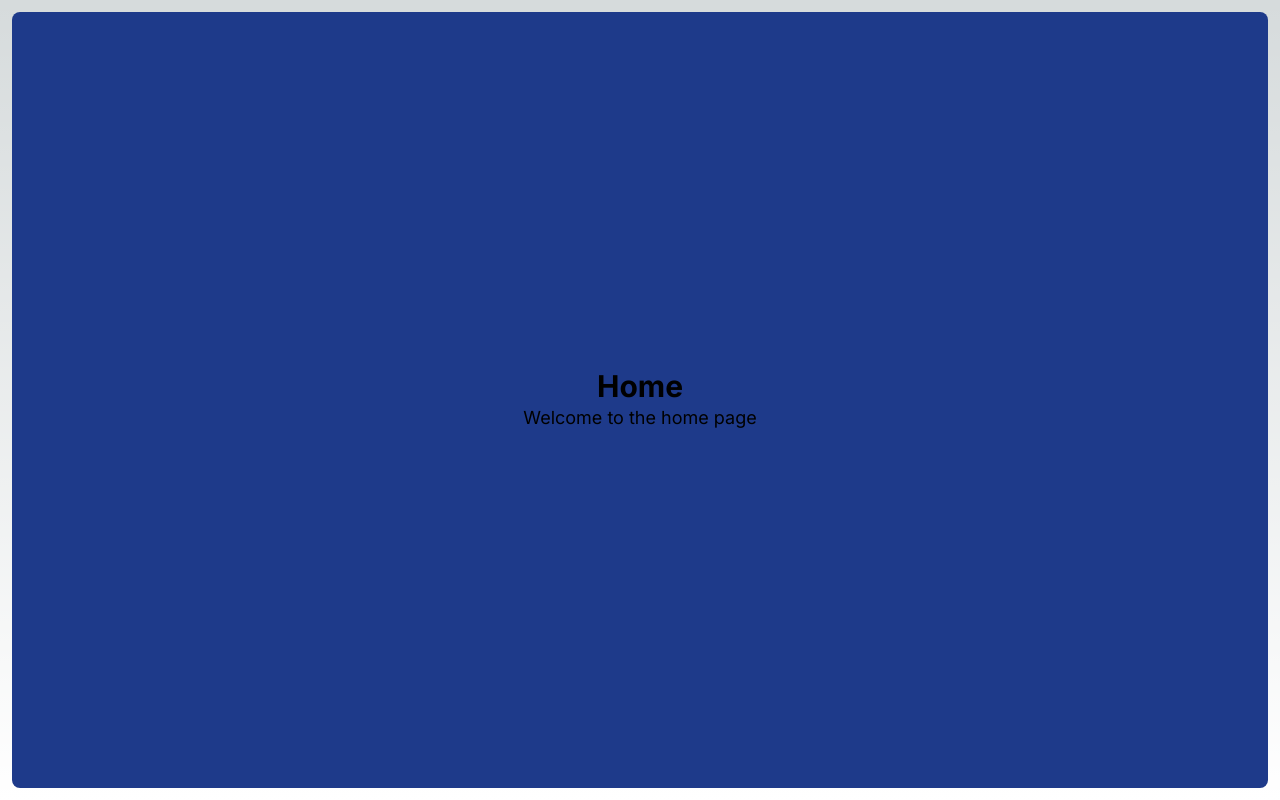
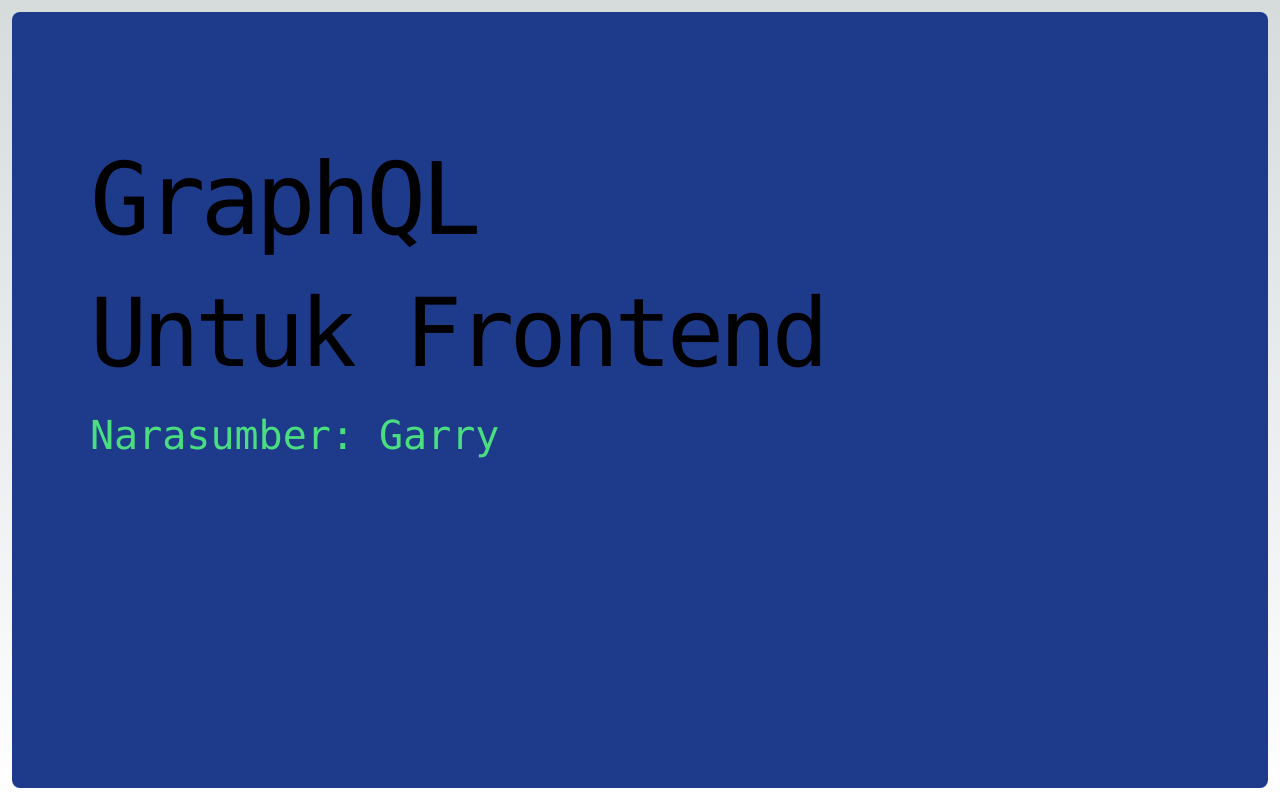
Before and after one commit to Garry14/presentation-slides, a Next.js app: page / in a window 1280 px wide. Built offline with nearby package versions, Linux system fonts and the light colour scheme.

Commit message:
title okay

```diff
--- a/src/app/page.tsx
+++ b/src/app/page.tsx
@@ -2,9 +2,10 @@ import PageLayout from "@/components/PageLayout";
 const Home = () => {
   return (
     <PageLayout>
-      <div className="flex flex-col items-center justify-center h-full">
-        <h1 className="text-3xl font-bold">Home</h1>
-        <p className="text-lg">Welcome to the home page</p>
+      <div className="pt-[125px] px-[78px]">
+        <h1 className="text-[100px] font-mono tracking-tighter leading-tight">GraphQL</h1>
+        <h2 className="text-[95px] font-mono tracking-tighter">Untuk Frontend</h2>
+        <h3 className="text-[40px] font-mono text-green-400">Narasumber: Garry</h3>
       </div>
     </PageLayout>
   );
--- a/src/components/PageLayout.tsx
+++ b/src/components/PageLayout.tsx
@@ -1,7 +1,7 @@
 const PageLayout = ({ children }: React.PropsWithChildren) => {
   return (
     <div className="p-3 h-screen relative">
-      <div className="rounded-lg bg-blue-900 max-h-screen h-full">
+      <div className="rounded-lg bg-blue-900 h-full w-full">
         {children}
       </div>
     </div>
```
